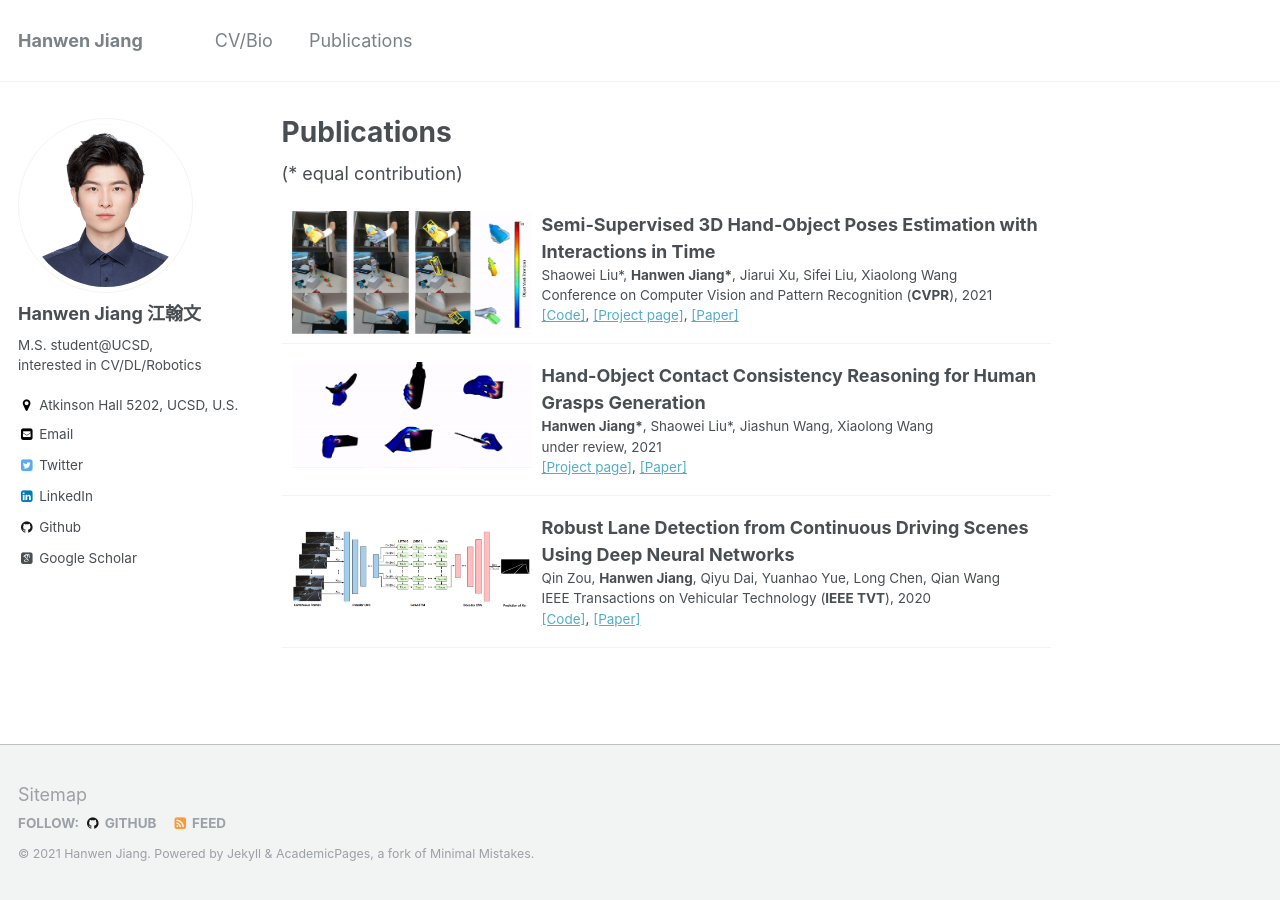
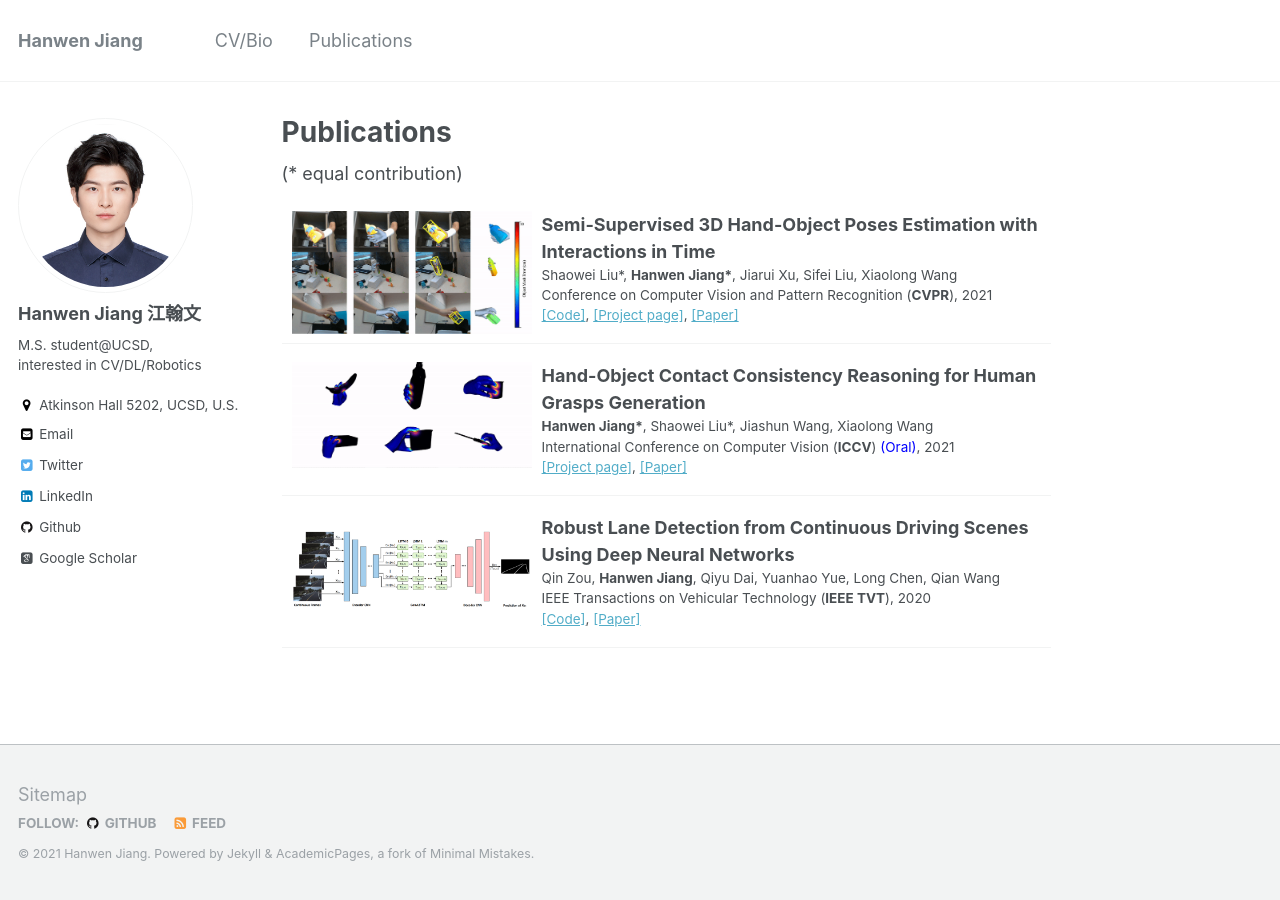
Before and after one commit to hwjiang1510/hwjiang1510.github.io, a Jekyll site: the page built from _pages/publications.md, in a window 1280 px wide. Built offline with Jekyll 4.4.1, drawn with Linux system fonts in a browser that asks for light colours; some web fonts are replaced.

Commit message:
update publication

```diff
--- a/_pages/publications.md
+++ b/_pages/publications.md
@@ -8,6 +8,6 @@ author_profile: true
 
 <dl><dt><img align="left" width="240" height="200" hspace="10" src="../images/ho2021.gif" /></dt><dt> Semi-Supervised 3D Hand-Object Poses Estimation with Interactions in Time</dt><dd>Shaowei Liu*, <strong>Hanwen Jiang*</strong>, Jiarui Xu, Sifei Liu, Xiaolong Wang</dd><dd>Conference on Computer Vision and Pattern Recognition (<strong>CVPR</strong>), 2021 <span style="color:blue"></span></dd> <dd><a href="https://github.com/stevenlsw/Semi-Hand-Object">[Code]</a>, <a href="https://stevenlsw.github.io/Semi-Hand-Object/">[Project page]</a>, <a href="https://arxiv.org/pdf/2106.05266.pdf">[Paper]</a> </dd>  </dl><hr />
 
-<dl><dt><img align="left" width="240" height="200" hspace="10" src="../images/affordance2021.gif" /></dt><dt> Hand-Object Contact Consistency Reasoning for Human Grasps Generation</dt><dd><strong>Hanwen Jiang*</strong>, Shaowei Liu*, Jiashun Wang, Xiaolong Wang</dd><dd>under review, 2021 <span style="color:blue"></span></dd><dd> <a href="https://hwjiang1510.github.io/GraspTTA/">[Project page]</a>, <a href="https://arxiv.org/pdf/2104.03304.pdf">[Paper]</a> </dd></dl><hr />
+<dl><dt><img align="left" width="240" height="200" hspace="10" src="../images/affordance2021.gif" /></dt><dt> Hand-Object Contact Consistency Reasoning for Human Grasps Generation</dt><dd><strong>Hanwen Jiang*</strong>, Shaowei Liu*, Jiashun Wang, Xiaolong Wang</dd><dd>International Conference on Computer Vision (<strong>ICCV</strong>) <span style="color:blue">(Oral)</span>, 2021 <span style="color:blue"></span></dd><dd> <a href="https://hwjiang1510.github.io/GraspTTA/">[Project page]</a>, <a href="https://arxiv.org/pdf/2104.03304.pdf">[Paper]</a> </dd></dl><hr />
 
 <dl><dt><img align="left" width="240" height="200" hspace="10" src="../images/lanedetection.png" /></dt><dt> Robust Lane Detection from Continuous Driving Scenes Using Deep Neural Networks</dt><dd>Qin Zou, <strong>Hanwen Jiang</strong>, Qiyu Dai, Yuanhao Yue, Long Chen, Qian Wang</dd><dd>IEEE Transactions on Vehicular Technology (<strong>IEEE TVT</strong>), 2020 <span style="color:blue"></span></dd><dd> <a href="https://github.com/qinnzou/Robust-Lane-Detection">[Code]</a>, <a href="https://arxiv.org/pdf/1903.02193.pdf">[Paper]</a></dd></dl><hr />
```
Also changed, not shown: _pages/about.md (+1 -0 lines).
